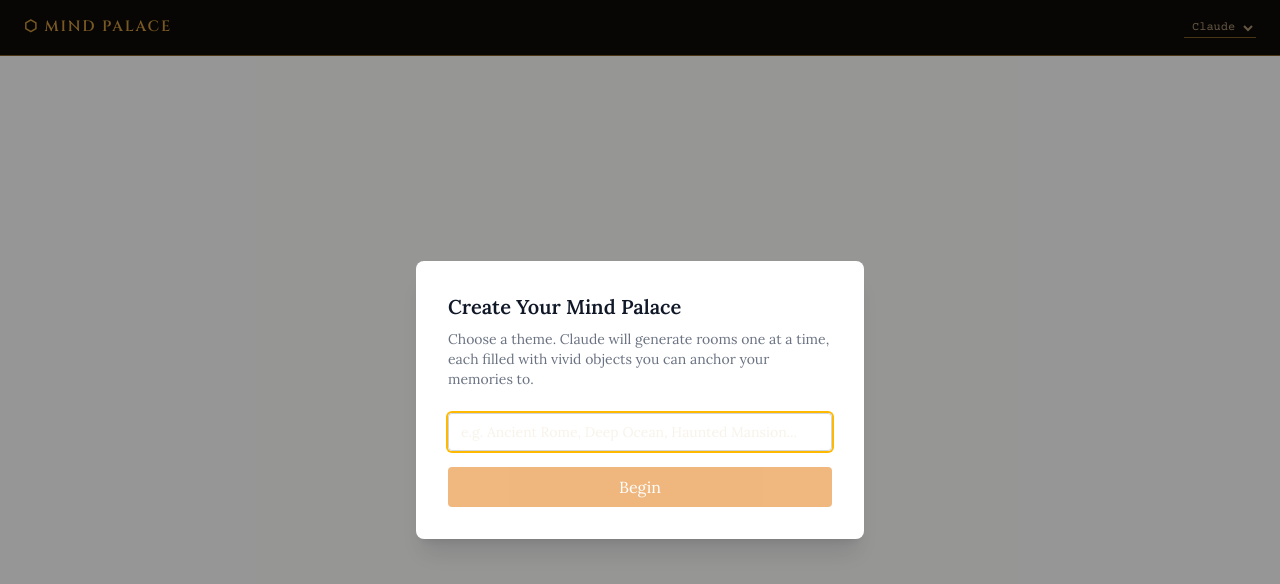
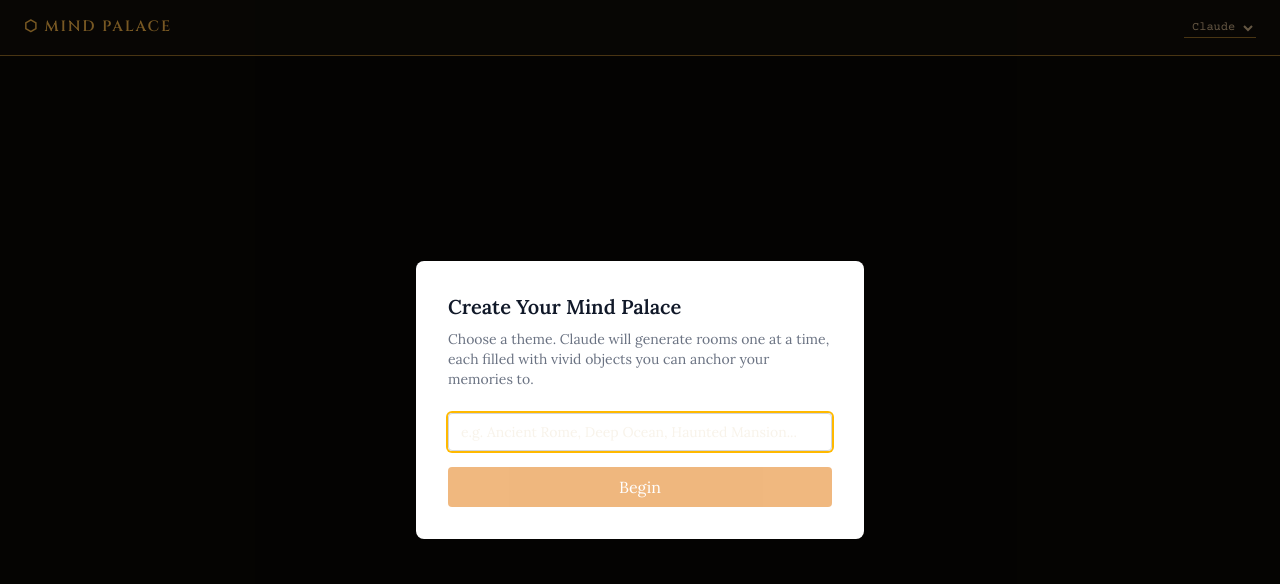
Before and after one commit to Mxbach/MindPalaceGenerator, a Next.js app: page / in a window 1280 px wide. Shown: the top 584 px of the page. Built offline with nearby package versions, Linux system fonts and the light colour scheme.

Commit message:
feat: restyle loading and empty palace states in Grimoire aesthetic

```diff
--- a/app/page.tsx
+++ b/app/page.tsx
@@ -82,11 +82,28 @@ export default function Home() {
   const selectedObject = selectedRoom?.objects.find(o => o.id === selected?.objectId) ?? null
 
   if (loading) {
-    return <div className="flex h-screen items-center justify-center text-gray-400">Loading...</div>
+    return (
+      <div style={{
+        display: 'flex',
+        height: '100vh',
+        alignItems: 'center',
+        justifyContent: 'center',
+        background: 'var(--void)',
+      }}>
+        <span style={{
+          fontFamily: 'var(--font-courier), monospace',
+          fontSize: '14px',
+          color: 'var(--smoke)',
+          fontStyle: 'italic',
+        }}>
+          consulting the archive...
+        </span>
+      </div>
+    )
   }
 
   return (
-    <div className="flex flex-col h-screen bg-stone-50">
+    <div style={{ display: 'flex', flexDirection: 'column', height: '100vh', background: 'var(--void)' }}>
       {/* Header */}
       <header style={{
         display: 'flex',
@@ -182,10 +199,22 @@ export default function Home() {
       {/* Main area */}
       <div className="flex flex-1 overflow-hidden">
         {/* Canvas area */}
-        <div className="flex-1 overflow-auto p-4">
+        <div style={{ flex: 1, overflow: 'auto', padding: '2rem', background: 'var(--void)' }}>
           {palace && palace.rooms.length === 0 && (
-            <div className="flex h-full items-center justify-center text-gray-400 text-sm">
-              Click &quot;+ Room&quot; to generate your first room
+            <div style={{
+              display: 'flex',
+              height: '100%',
+              alignItems: 'center',
+              justifyContent: 'center',
+            }}>
+              <span style={{
+                fontFamily: 'var(--font-cormorant), Georgia, serif',
+                fontSize: '20px',
+                fontStyle: 'italic',
+                color: 'var(--smoke)',
+              }}>
+                The palace awaits its first room.
+              </span>
             </div>
           )}
           {palace && palace.rooms.length > 0 && (
```
